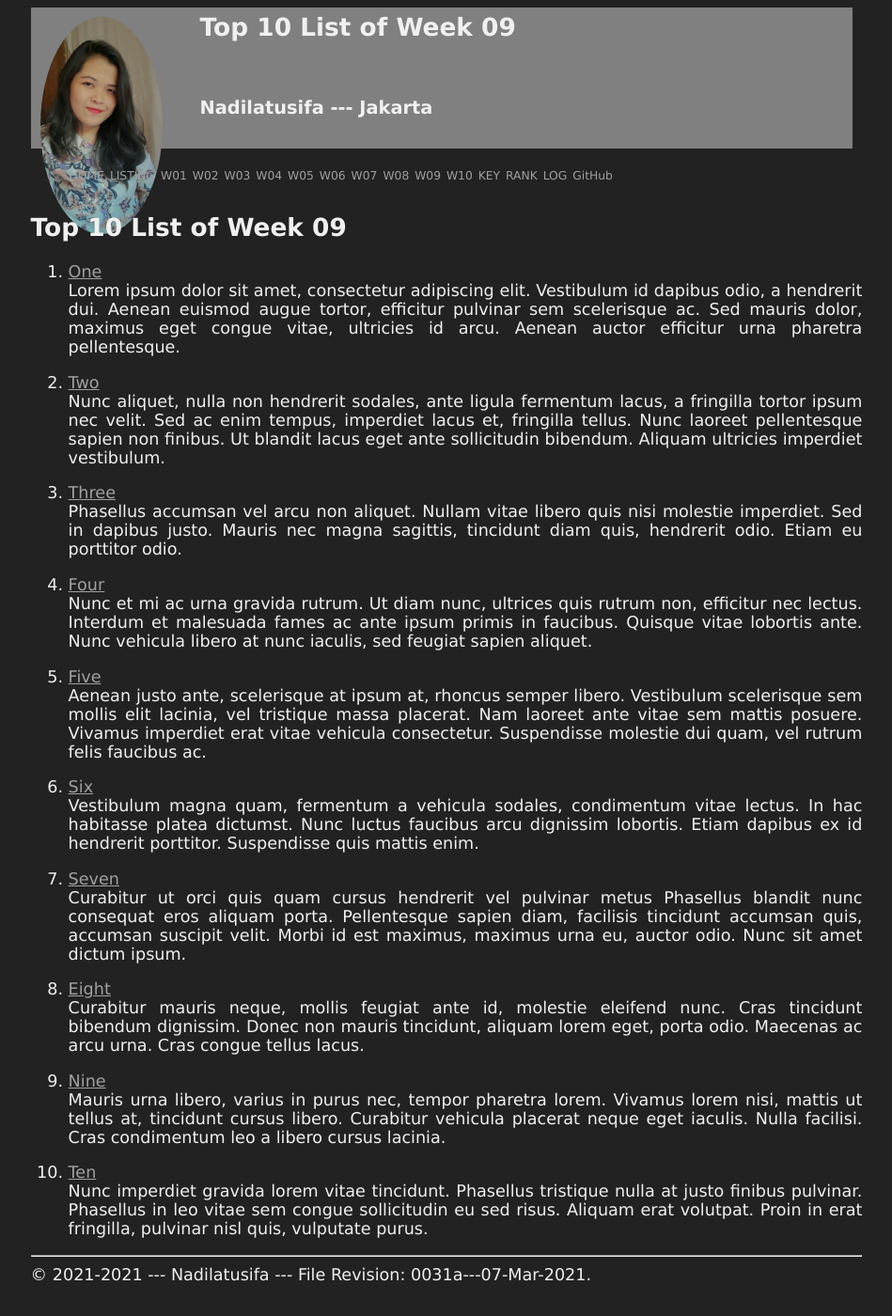
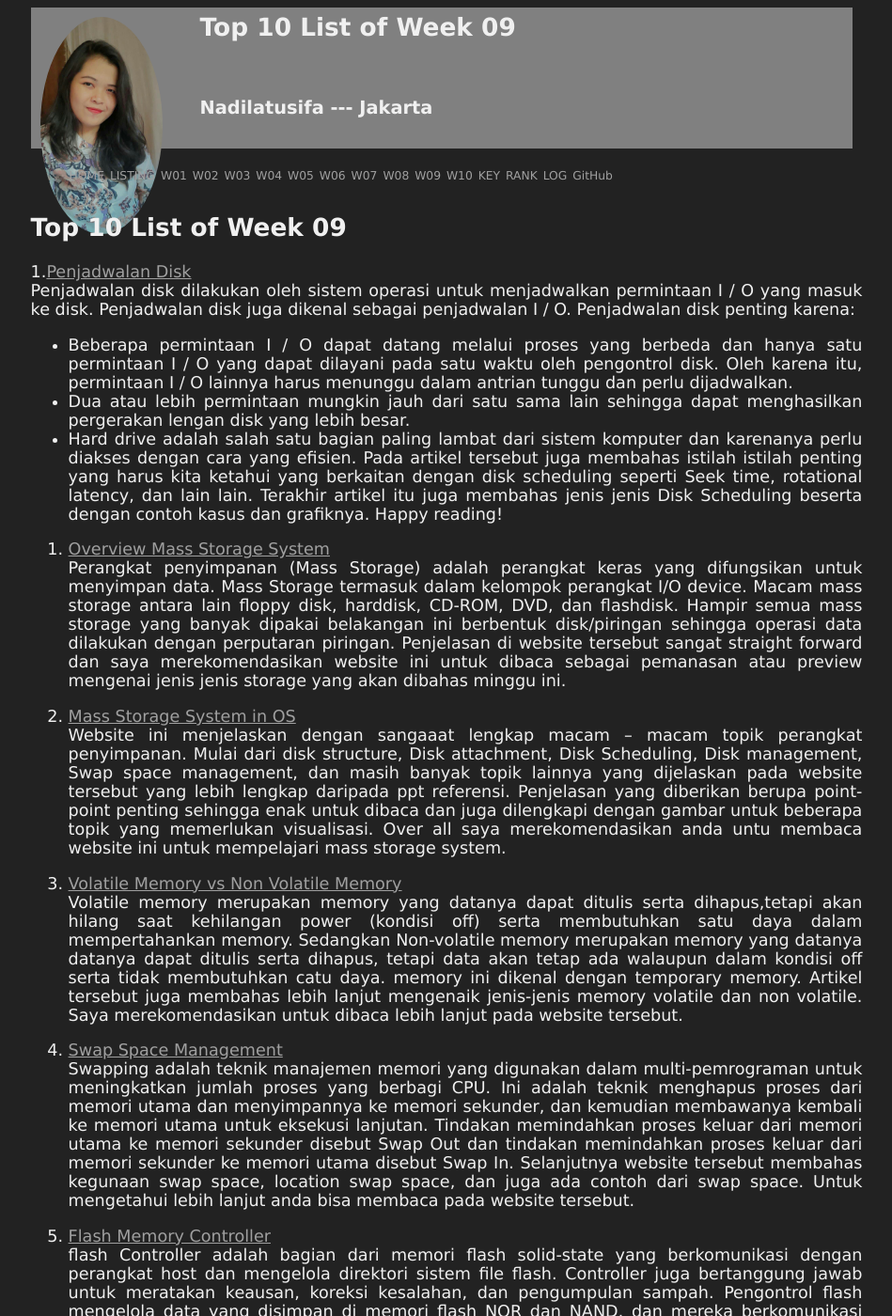
Before and after one commit to nadilatusifa12/os211, a Jekyll site: the page built from w09.md, in a window 1280 px wide and 1400 px high. Shown: the whole window at 94% size, without its empty margins (165-1114 px from the left). Built offline with Jekyll 4.4.1, drawn with Linux system fonts in a browser that asks for light colours; our own code applies the rules of GitHub Pages for plain Markdown files; some of the changed text lies outside the part shown.

Commit message:
Update w09.md

```diff
--- a/w09.md
+++ b/w09.md
@@ -5,72 +5,38 @@ permalink: /W09/
 
 # Top 10 List of Week 09
 
-1. [One](https://en.wikipedia.org/wiki/1)<br>
-Lorem ipsum dolor sit amet, consectetur adipiscing elit.
-Vestibulum id dapibus odio, a hendrerit dui.
-Aenean euismod augue tortor, efficitur pulvinar sem scelerisque ac.
-Sed mauris dolor, maximus eget congue vitae, ultricies id arcu.
-Aenean auctor efficitur urna pharetra pellentesque.
+1.[Penjadwalan Disk]( https://www.geeksforgeeks.org/disk-scheduling-algorithms/)<br>
+Penjadwalan disk dilakukan oleh sistem operasi untuk menjadwalkan permintaan I / O yang masuk ke disk. Penjadwalan disk juga dikenal sebagai penjadwalan I / O.
+Penjadwalan disk penting karena:
+-	Beberapa permintaan I / O dapat datang melalui proses yang berbeda dan hanya satu permintaan I / O yang dapat dilayani pada satu waktu oleh pengontrol disk. Oleh karena itu, permintaan I / O lainnya harus menunggu dalam antrian tunggu dan perlu dijadwalkan.
+-	Dua atau lebih permintaan mungkin jauh dari satu sama lain sehingga dapat menghasilkan pergerakan lengan disk yang lebih besar.
+-	Hard drive adalah salah satu bagian paling lambat dari sistem komputer dan karenanya perlu diakses dengan cara yang efisien.
+Pada artikel tersebut juga membahas istilah istilah penting yang harus kita ketahui yang berkaitan dengan disk scheduling seperti Seek time, rotational latency, dan lain lain. Terakhir artikel itu juga membahas jenis jenis Disk Scheduling beserta dengan contoh kasus dan grafiknya. Happy reading!
 
-2. [Two](https://en.wikipedia.org/wiki/2)<br>
-Nunc aliquet, nulla non hendrerit sodales, ante ligula fermentum lacus, a fringilla tortor ipsum nec velit.
-Sed ac enim tempus, imperdiet lacus et, fringilla tellus.
-Nunc laoreet pellentesque sapien non finibus.
-Ut blandit lacus eget ante sollicitudin bibendum.
-Aliquam ultricies imperdiet vestibulum.
+2. [Overview Mass Storage System](http://berbagilmu13.blogspot.com/2015/10/perangkat-penyimpanan-mass-storage.html)<br>
+Perangkat penyimpanan (Mass Storage) adalah perangkat keras yang difungsikan untuk menyimpan data. Mass Storage termasuk dalam kelompok perangkat I/O device. Macam mass storage antara lain floppy disk, harddisk, CD-ROM, DVD, dan flashdisk. Hampir semua mass storage yang banyak dipakai belakangan ini berbentuk disk/piringan sehingga operasi data dilakukan dengan perputaran piringan.  Penjelasan di website tersebut sangat straight forward dan saya merekomendasikan website ini untuk dibaca sebagai pemanasan atau preview mengenai jenis jenis storage yang akan dibahas minggu ini.
 
-3. [Three](https://en.wikipedia.org/wiki/3)<br>
-Phasellus accumsan vel arcu non aliquet.
-Nullam vitae libero quis nisi molestie imperdiet.
-Sed in dapibus justo.
-Mauris nec magna sagittis, tincidunt diam quis, hendrerit odio.
-Etiam eu porttitor odio.
+3. [Mass Storage System in OS]( https://www.cs.uic.edu/~jbell/CourseNotes/OperatingSystems/10_MassStorage.html)<br>
+Website ini menjelaskan dengan sangaaat lengkap macam – macam topik perangkat penyimpanan. Mulai dari disk structure, Disk attachment, Disk Scheduling, Disk management, Swap space management, dan masih banyak topik lainnya yang dijelaskan pada website tersebut yang lebih lengkap daripada ppt referensi. Penjelasan yang diberikan berupa point-point penting sehingga enak untuk dibaca dan juga dilengkapi dengan gambar untuk beberapa topik yang memerlukan visualisasi. Over all saya merekomendasikan anda untu membaca website ini untuk mempelajari mass storage system.
 
-4. [Four](https://en.wikipedia.org/wiki/4)<br>
-Nunc et mi ac urna gravida rutrum.
-Ut diam nunc, ultrices quis rutrum non, efficitur nec lectus.
-Interdum et malesuada fames ac ante ipsum primis in faucibus.
-Quisque vitae lobortis ante.
-Nunc vehicula libero at nunc iaculis, sed feugiat sapien aliquet.
+4. [Volatile Memory vs Non Volatile Memory](https://gilangtech.blogspot.com/2017/04/pengertian-volatile-dan-non-volatile.html)<br>
+Volatile memory merupakan memory yang datanya dapat ditulis serta dihapus,tetapi akan hilang saat kehilangan power (kondisi off) serta membutuhkan satu daya dalam mempertahankan memory. Sedangkan Non-volatile memory merupakan memory yang datanya datanya dapat ditulis serta dihapus, tetapi data akan tetap ada walaupun dalam kondisi off serta tidak membutuhkan catu daya. memory ini dikenal dengan temporary memory. Artikel tersebut juga membahas lebih lanjut mengenaik jenis-jenis memory volatile dan non volatile. Saya merekomendasikan untuk dibaca lebih lanjut pada website tersebut.
 
-5. [Five](https://en.wikipedia.org/wiki/5)<br>
-Aenean justo ante, scelerisque at ipsum at, rhoncus semper libero.
-Vestibulum scelerisque sem mollis elit lacinia, vel tristique massa placerat.
-Nam laoreet ante vitae sem mattis posuere.
-Vivamus imperdiet erat vitae vehicula consectetur.
-Suspendisse molestie dui quam, vel rutrum felis faucibus ac.
+5. [Swap Space Management]( https://www.geeksforgeeks.org/swap-space-management-in-operating-system/)<br>
+Swapping adalah teknik manajemen memori yang digunakan dalam multi-pemrograman untuk meningkatkan jumlah proses yang berbagi CPU. Ini adalah teknik menghapus proses dari memori utama dan menyimpannya ke memori sekunder, dan kemudian membawanya kembali ke memori utama untuk eksekusi lanjutan. Tindakan memindahkan proses keluar dari memori utama ke memori sekunder disebut Swap Out dan tindakan memindahkan proses keluar dari memori sekunder ke memori utama disebut Swap In. Selanjutnya website tersebut membahas kegunaan swap space, location swap space, dan juga ada contoh dari swap space. Untuk mengetahui lebih lanjut anda bisa membaca pada website tersebut.
 
-6. [Six](https://en.wikipedia.org/wiki/6)<br>
-Vestibulum magna quam, fermentum a vehicula sodales, condimentum vitae lectus.
-In hac habitasse platea dictumst.
-Nunc luctus faucibus arcu dignissim lobortis.
-Etiam dapibus ex id hendrerit porttitor.
-Suspendisse quis mattis enim.
+6. [Flash Memory Controller]( https://searchstorage.techtarget.com/definition/flash-controller)<br>
+flash  Controller adalah bagian dari memori flash solid-state yang berkomunikasi dengan perangkat host dan mengelola direktori sistem file flash. Controller juga bertanggung jawab untuk meratakan keausan, koreksi kesalahan, dan pengumpulan sampah. Pengontrol flash mengelola data yang disimpan di memori flash NOR dan NAND, dan mereka berkomunikasi dengan komputer atau perangkat. Setelah perangkat flash dibuat, pengontrol memformat memori flash untuk memastikan perangkat berfungsi dengan baik. Ini memetakan sel flash dan menentukan sel cadangan mana yang akan menggantikan sel yang gagal. Sebagian dari sel cadangan juga menyimpan firmware untuk pengontrol dan perangkat penyimpanan. Artikel tersebut juga membahas block picking, Flash transition layer and mapping. Penjelasannya yang ringkas dan jelas sehingga recommended untuk dibaca. Happy reading!
 
-7. [Seven](https://en.wikipedia.org/wiki/7)<br>
-Curabitur ut orci quis quam cursus hendrerit vel pulvinar metus
-Phasellus blandit nunc consequat eros aliquam porta.
-Pellentesque sapien diam, facilisis tincidunt accumsan quis, accumsan suscipit velit.
-Morbi id est maximus, maximus urna eu, auctor odio.
-Nunc sit amet dictum ipsum.
+7. [RAID (Redundant Arrays of Independent Disk)](https://www.geeksforgeeks.org/raid-redundant-arrays-of-independent-disks/)<br>
+RAID, atau “Redundant Arrays of Independent Disk” adalah teknik yang menggunakan kombinasi beberapa disk daripada menggunakan satu disk untuk meningkatkan kinerja, redundansi data, atau keduanya. Istilah ini diciptakan oleh David Patterson, Garth A. Gibson, dan Randy Katz di University of California, Berkeley pada tahun 1987. Disana juga membahas key evaluation points for RAID system dan juga penjelasan mengenai RAID levels. Penjelasan mengenai RAID levels disertai dengan table contoh. Over all artikel yang membahas RAID ini recommended untuk dibaca.
 
-8. [Eight](https://en.wikipedia.org/wiki/8)<br>
-Curabitur mauris neque, mollis feugiat ante id, molestie eleifend nunc.
-Cras tincidunt bibendum dignissim.
-Donec non mauris tincidunt, aliquam lorem eget, porta odio.
-Maecenas ac arcu urna.
-Cras congue tellus lacus.
+8. [C-SCAN Disk Scheduling Algorithm](https://www.geeksforgeeks.org/c-scan-disk-scheduling-algorithm/)<br>
+Algoritma penjadwalan Circular SCAN (C-SCAN) adalah versi modifikasi dari algoritma penjadwalan disk SCAN yang menangani inefisiensi algoritma SCAN dengan melayani permintaan secara lebih seragam. Seperti SCAN (Elevator Algorithm), C-SCAN memindahkan head dari satu ujung yang melayani semua permintaan ke ujung yang lain. Namun, segera setelah head mencapai ujung yang lain, head segera kembali ke awal disk tanpa melayani permintaan apa pun pada perjalanan pulang dan mulai melakukan servis lagi setelah mencapai awal. Ini juga dikenal sebagai "Algoritma Elevator Melingkar" karena pada dasarnya memperlakukan silinder sebagai daftar melingkar yang membungkus dari silinder terakhir ke silinder pertama. Disana juga membahas step-step algoritmanya, contoh soalnya, grafik, dan juga contoh programnya. Happy reading!
 
-9. [Nine](https://en.wikipedia.org/wiki/9)<br>
-Mauris urna libero, varius in purus nec, tempor pharetra lorem.
-Vivamus lorem nisi, mattis ut tellus at, tincidunt cursus libero.
-Curabitur vehicula placerat neque eget iaculis.
-Nulla facilisi.
-Cras condimentum leo a libero cursus lacinia.
+9. [SCAN Disk Scheduling]( https://www.geeksforgeeks.org/scan-elevator-disk-scheduling-algorithms/) <br>
+Dalam algoritma penjadwalan disk SCAN, head dimulai dari satu ujung disk dan bergerak ke ujung lainnya, melayani permintaan di antara satu per satu dan mencapai ujung lainnya. Kemudian arah kepala dibalik dan proses berlanjut seperti kepala terus menerus memindai bolak-balik untuk mengakses disk. Jadi, algoritma ini bekerja sebagai elevator dan karenanya juga dikenal sebagai algoritma elevator. Akibatnya, request di midrange dilayani lebih banyak dan mereka yang tiba di belakang lengan disk harus menunggu. Selanjutnya artikel ini juga membahas step-step alggoritmanya, kelebihan dan kekurangan SCAN algorithm, contoh soal dan grafiknya, serta contoh programnya. Happy reading!
 
-10. [Ten](https://en.wikipedia.org/wiki/10)<br>
-Nunc imperdiet gravida lorem vitae tincidunt.
-Phasellus tristique nulla at justo finibus pulvinar.
-Phasellus in leo vitae sem congue sollicitudin eu sed risus.
-Aliquam erat volutpat.
-Proin in erat fringilla, pulvinar nisl quis, vulputate purus.
+10. [Storage Area Network (SAN)](https://idcloudhost.com/apa-itu-storage-area-network-san/)<br>
+Storage Area Network (SAN) merupakan solusi konfigurasi masa depan dalam media penyimpanan data dalam jumlah besar (TeraByte) dalam berbagai servis yang berbasis online di internet maupun IntraNet.
+SAN adalah sebuah jaringan berkecepatan sangat tinggi yang khusus, terdiri dari server dan penyimpanan (storage). Terpisan dan berbeda dengan LAN/WAN perusahaan, tujuan utama SAN adalah untuk menangani trafik data dalam jumlah besar antara server dan peralatan penyimpanan, tanpa mengurangi bandwidth yang ada di LAN/WAN. Biasanya tersambung melalui Fiber Channel, sebuah teknologi komunikasi data berkecepatan sangat tinggi, menjadikan SAN sebuah jaringan dedicated yang flatform-independent yang beroperasi dibelakang server. Untuk membaca lebih lanjut mengenai kapan kita harus menggunakan SAN dan apa kelebihan serta kekurangan dari SAN maka Anda dapat membaca lebih lanjut pada artikel tersebut. Happy reading!
```
